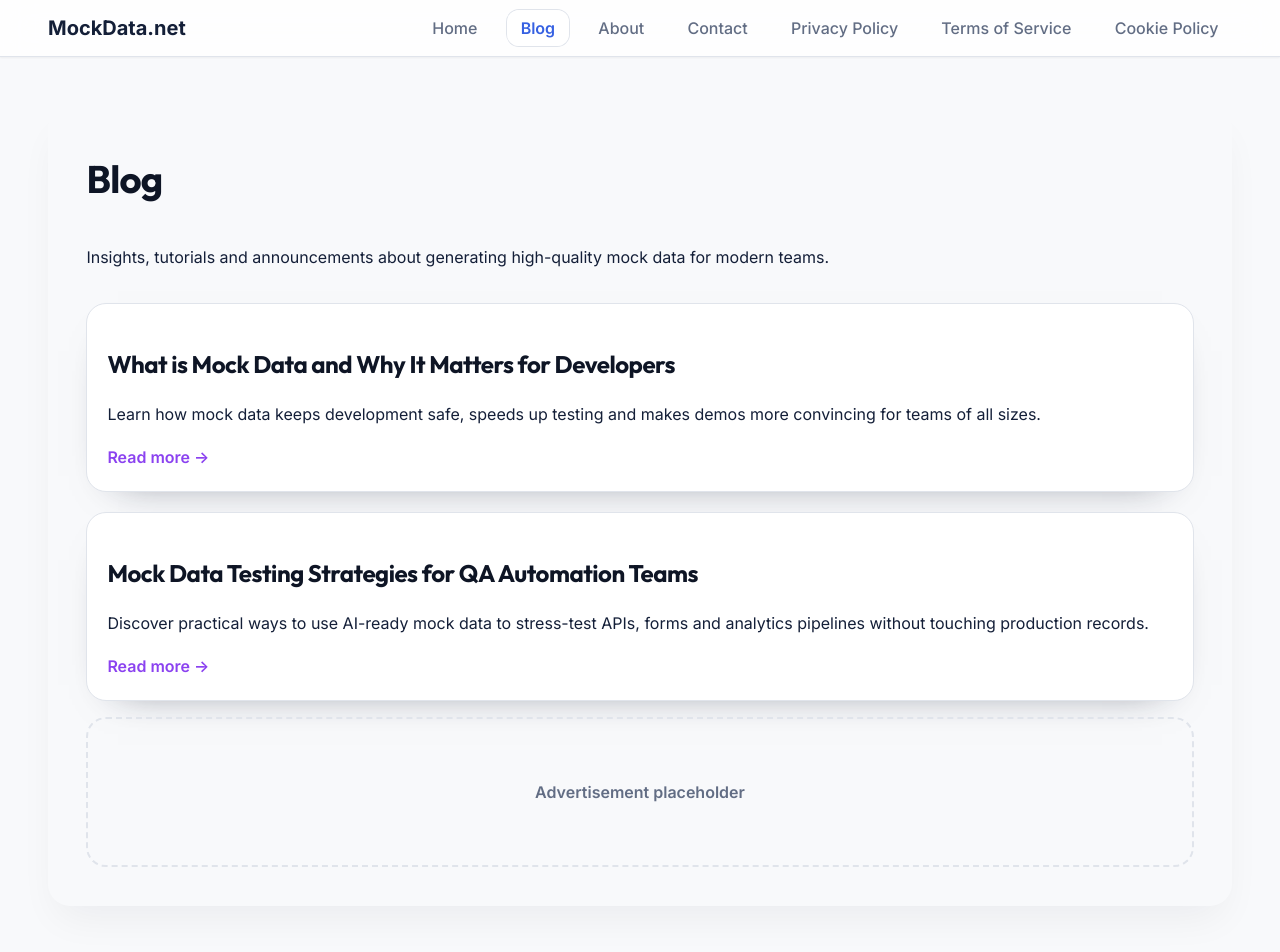
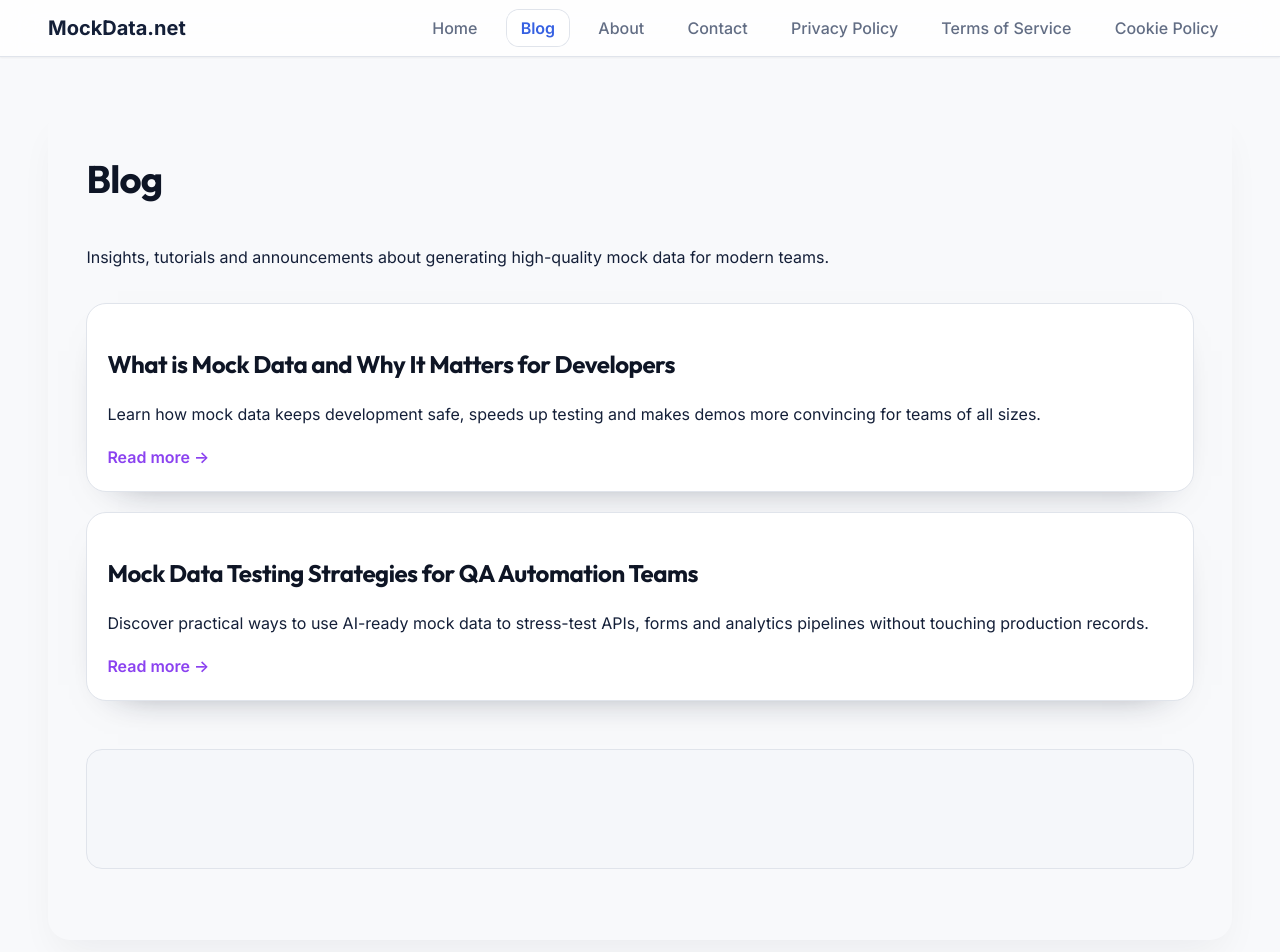
Before and after one commit to burakklc/mock-data-generator, a React (Vite) app: page /blog in a window 1280 px wide. Shown: the top 952 px of the page. Built offline with nearby package versions, Linux system fonts and the light colour scheme.

Commit message:
phase 3 ads

```diff
--- /dev/null
+++ b/src/components/AdUnit.tsx
@@ -0,0 +1,54 @@
+import { useEffect, useRef } from 'react';
+
+interface AdUnitProps {
+    slot: string;
+    format?: 'auto' | 'fluid' | 'rectangle';
+    responsive?: boolean;
+    className?: string;
+    style?: React.CSSProperties;
+}
+
+declare global {
+    interface Window {
+        adsbygoogle: any[];
+    }
+}
+
+export default function AdUnit({
+    slot,
+    format = 'auto',
+    responsive = true,
+    className = '',
+    style,
+}: AdUnitProps) {
+    const adRef = useRef<HTMLModElement>(null);
+    const isLoaded = useRef(false);
+
+    useEffect(() => {
+        // Prevent double execution in React Strict Mode
+        if (isLoaded.current) return;
+
+        try {
+            if (typeof window !== 'undefined') {
+                (window.adsbygoogle = window.adsbygoogle || []).push({});
+                isLoaded.current = true;
+            }
+        } catch (error) {
+            console.error('AdSense error:', error);
+        }
+    }, []);
+
+    return (
+        <div className={`ad-container ${className}`} style={style}>
+            <ins
+                ref={adRef}
+                className="adsbygoogle"
+                style={{ display: 'block' }}
+                data-ad-client="ca-pub-5671731730986258"
+                data-ad-slot={slot}
+                data-ad-format={format}
+                data-full-width-responsive={responsive}
+            />
+        </div>
+    );
+}
--- a/src/pages/AboutPage.tsx
+++ b/src/pages/AboutPage.tsx
@@ -1,4 +1,5 @@
 import SEO from '../components/SEO';
+import AdUnit from '../components/AdUnit';
 
 export default function AboutPage() {
   return (
@@ -39,9 +40,7 @@ export default function AboutPage() {
           less time creating fake data and more time solving real problems.
         </p>
       </section>
-      <div className="ad-slot" aria-label="Advertisement placeholder">
-        Advertisement placeholder
-      </div>
+      <AdUnit slot="1234567890" />
     </article>
   );
 }
--- a/src/pages/BlogPage.tsx
+++ b/src/pages/BlogPage.tsx
@@ -1,6 +1,7 @@
 import { Link } from 'react-router-dom';
 import { blogPosts } from '../data/blogPosts';
 import SEO from '../components/SEO';
+import AdUnit from '../components/AdUnit';
 
 export default function BlogPage() {
   return (
@@ -23,9 +24,7 @@ export default function BlogPage() {
           </article>
         ))}
       </div>
-      <div className="ad-slot" aria-label="Advertisement placeholder">
-        Advertisement placeholder
-      </div>
+      <AdUnit slot="1234567890" />
     </section>
   );
 }
--- a/src/pages/BlogPostPage.tsx
+++ b/src/pages/BlogPostPage.tsx
@@ -1,6 +1,7 @@
 import { Link, useParams } from 'react-router-dom';
 import { getBlogPost } from '../data/blogPosts';
 import SEO from '../components/SEO';
+import AdUnit from '../components/AdUnit';
 
 export default function BlogPostPage() {
   const { slug } = useParams<{ slug: string }>();
@@ -44,9 +45,7 @@ export default function BlogPostPage() {
           )}
         </section>
       ))}
-      <div className="ad-slot" aria-label="Advertisement placeholder">
-        Advertisement placeholder
-      </div>
+      <AdUnit slot="1234567890" />
     </article>
   );
 }
--- a/src/pages/ContactPage.tsx
+++ b/src/pages/ContactPage.tsx
@@ -1,5 +1,6 @@
 import { useState, type ChangeEvent, type FormEvent } from 'react';
 import SEO from '../components/SEO';
+import AdUnit from '../components/AdUnit';
 
 export default function ContactPage() {
   const [formData, setFormData] = useState({ name: '', email: '', message: '' });
@@ -53,9 +54,7 @@ export default function ContactPage() {
         <button type="submit">Send Message</button>
         {submitted && <p className="contact-form__success">Thanks! Your message has been noted.</p>}
       </form>
-      <div className="ad-slot" aria-label="Advertisement placeholder">
-        Advertisement placeholder
-      </div>
+      <AdUnit slot="1234567890" />
     </article>
   );
 }
--- a/src/pages/CookiePolicyPage.tsx
+++ b/src/pages/CookiePolicyPage.tsx
@@ -1,4 +1,5 @@
 import SEO from '../components/SEO';
+import AdUnit from '../components/AdUnit';
 
 export default function CookiePolicyPage() {
   return (
@@ -55,9 +56,7 @@ export default function CookiePolicyPage() {
           <a href="mailto:support@mockdata.net">support@mockdata.net</a>.
         </p>
       </section>
-      <div className="ad-slot" aria-label="Advertisement placeholder">
-        Advertisement placeholder
-      </div>
+      <AdUnit slot="1234567890" />
     </article>
   );
 }
--- a/src/pages/HomePage.tsx
+++ b/src/pages/HomePage.tsx
@@ -157,6 +157,7 @@ function getDefaultInput(mode: GeneratorMode): string {
 }
 
 import SEO from '../components/SEO';
+import AdUnit from '../components/AdUnit';
 
 export default function HomePage() {
   const [mode, setMode] = useState<GeneratorMode>('jsonSchema');
@@ -724,9 +725,7 @@ export default function HomePage() {
               </p>
             </div>
             <div className="home-story__aside">
-              <div className="ad-slot" aria-label="Advertisement placeholder">
-                Advertisement placeholder
-              </div>
+              <AdUnit slot="1234567890" className="home-story__ad" />
             </div>
           </section>
           <section className="layout">
--- a/src/pages/PrivacyPolicyPage.tsx
+++ b/src/pages/PrivacyPolicyPage.tsx
@@ -1,4 +1,5 @@
 import SEO from '../components/SEO';
+import AdUnit from '../components/AdUnit';
 
 export default function PrivacyPolicyPage() {
   return (
@@ -85,9 +86,7 @@ export default function PrivacyPolicyPage() {
           <a href="mailto:support@mockdata.net">support@mockdata.net</a>.
         </p>
       </section>
-      <div className="ad-slot" aria-label="Advertisement placeholder">
-        Advertisement placeholder
-      </div>
+      <AdUnit slot="1234567890" />
     </article>
   );
 }
--- a/src/pages/TermsPage.tsx
+++ b/src/pages/TermsPage.tsx
@@ -1,4 +1,5 @@
 import SEO from '../components/SEO';
+import AdUnit from '../components/AdUnit';
 
 export default function TermsPage() {
   return (
@@ -72,9 +73,7 @@ export default function TermsPage() {
           <a href="mailto:support@mockdata.net">support@mockdata.net</a>.
         </p>
       </section>
-      <div className="ad-slot" aria-label="Advertisement placeholder">
-        Advertisement placeholder
-      </div>
+      <AdUnit slot="1234567890" />
     </article>
   );
 }
--- a/src/styles.css
+++ b/src/styles.css
@@ -386,18 +386,17 @@ button[disabled] {
   align-items: stretch;
 }
 
-.ad-slot {
-  border: 2px dashed var(--color-ad-border);
-  border-radius: 1.25rem;
-  padding: 1.25rem;
+.ad-container {
   width: 100%;
-  display: flex;
-  align-items: center;
+  min-height: 120px;
+  display: flex;
   justify-content: center;
-  text-align: center;
-  font-weight: 600;
-  color: var(--color-muted);
-  min-height: 150px;
+  align-items: center;
+  background: var(--color-surface-2);
+  border-radius: 1rem;
+  overflow: hidden;
+  margin: 2rem 0;
+  border: 1px solid var(--color-border);
 }
 
 @media (max-width: 960px) {
```
